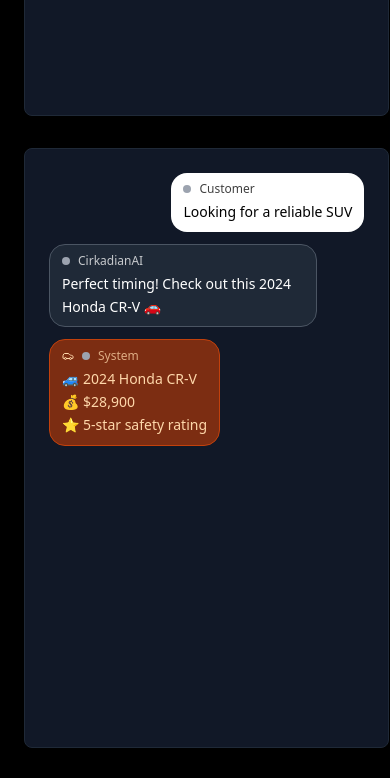
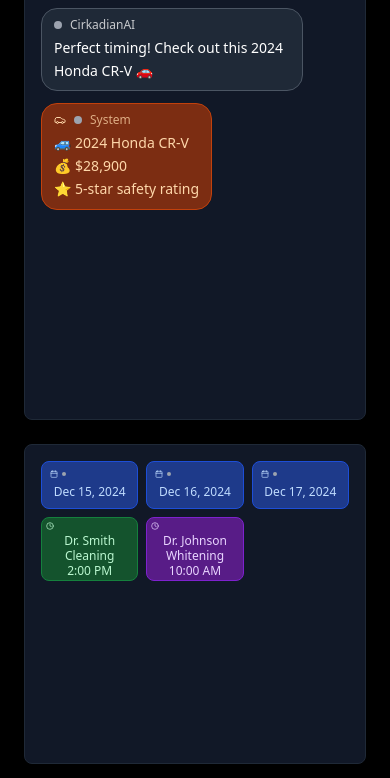
Before and after one commit to gerrybarria/cirkadian-ai-automate, a React (Vite) app: page / in a window 390 px wide. Shown: the part 1780-2558 px from the top of the page. Built offline with nearby package versions, Linux system fonts and the light colour scheme.

Commit message:
Fix: Mobile responsiveness
Adjusted layout for mobile devices.

```diff
--- a/src/components/AnimatedDemos.tsx
+++ b/src/components/AnimatedDemos.tsx
@@ -237,23 +237,23 @@ export const AnimatedDemos = () => {
     const dentistMessages = conversations.dentist.slice(0, visibleMessages.dentist);
 
     return (
-      <div className="grid grid-cols-3 gap-3 h-full">
+      <div className="grid grid-cols-3 gap-2 md:gap-3 h-full">
         {[0, 1, 2].map(col => (
-          <div key={col} className="space-y-3">
+          <div key={col} className="space-y-2 md:space-y-3">
             {[0, 1, 2].map(row => {
               if (row === 0) {
                 // Always show dates (fixed)
                 const dateInfo = dentistDates[col];
                 return (
                   <div key={row}>
-                    <div className="px-3 py-2 rounded-2xl bg-blue-900 text-blue-200 border border-blue-700 h-14 flex flex-col">
-                      <div className="flex items-center gap-2 mb-1">
-                        <Calendar className="w-3 h-3" />
-                        <div className="w-2 h-2 rounded-full bg-gray-400" />
-                        <span className="text-xs opacity-75">Calendar</span>
+                    <div className="px-2 md:px-3 py-2 rounded-lg md:rounded-2xl bg-blue-900 text-blue-200 border border-blue-700 h-12 md:h-14 flex flex-col">
+                      <div className="flex items-center gap-1 md:gap-2 mb-1">
+                        <Calendar className="w-2 h-2 md:w-3 md:h-3" />
+                        <div className="w-1 h-1 md:w-2 md:h-2 rounded-full bg-gray-400" />
+                        <span className="text-xs opacity-75 hidden md:inline">Calendar</span>
                       </div>
                       <div className="flex-1 flex items-center justify-center">
-                        <p className="text-sm text-center leading-tight">{dateInfo.text}</p>
+                        <p className="text-xs md:text-sm text-center leading-tight">{dateInfo.text}</p>
                       </div>
                     </div>
                   </div>
@@ -264,7 +264,7 @@ export const AnimatedDemos = () => {
                   msg.position && msg.position.col === col && msg.position.row === row
                 );
 
-                if (!appointment) return <div key={row} className="h-20" />;
+                if (!appointment) return <div key={row} className="h-16 md:h-20" />;
 
                 let bgColor = "bg-gray-800 text-white border border-gray-700";
 
@@ -285,11 +285,11 @@ export const AnimatedDemos = () => {
 
                 return (
                   <div key={row} className="animate-fade-in">
-                    <div className={`px-2 py-2 rounded-2xl ${bgColor} h-20 flex flex-col overflow-hidden`}>
+                    <div className={`px-1 md:px-2 py-1 md:py-2 rounded-lg md:rounded-2xl ${bgColor} h-16 md:h-20 flex flex-col overflow-hidden`}>
                       <div className="flex items-center gap-1 mb-1">
-                        <Clock className="w-3 h-3 flex-shrink-0" />
-                        <div className="w-1 h-1 rounded-full bg-gray-400 flex-shrink-0" />
-                        <span className="text-xs opacity-75 truncate">Appointment</span>
+                        <Clock className="w-2 h-2 md:w-3 md:h-3 flex-shrink-0" />
+                        <div className="w-1 h-1 rounded-full bg-gray-400 flex-shrink-0 hidden md:block" />
+                        <span className="text-xs opacity-75 truncate hidden md:inline">Appointment</span>
                       </div>
                       <div className="flex-1 flex items-center justify-center overflow-hidden">
                         <p className="text-xs text-center whitespace-pre-line leading-tight overflow-hidden">{appointment.text}</p>
@@ -367,7 +367,7 @@ export const AnimatedDemos = () => {
     <section id="automation-demo" className="px-6 bg-black py-[80px]">
       <div className="max-w-6xl mx-auto">
         <div className="text-center mb-16">
-          <p className="text-gray-400 mb-8 text-5xl font-bold">
+          <p className="text-gray-400 mb-8 text-3xl md:text-5xl font-bold">
             Specialized Solutions for{" "}
             <span className="font-semibold text-white transition-all duration-500 inline-block" key={currentIndustry}>
               {industryTypes[currentIndustry]}
@@ -379,10 +379,10 @@ export const AnimatedDemos = () => {
           </p>
         </div>
 
-        <div className="grid md:grid-cols-2 gap-8 max-w-5xl mx-auto">
+        <div className="grid grid-cols-1 md:grid-cols-2 gap-6 md:gap-8 max-w-5xl mx-auto">
           {demos.map((demo, idx) => (
-            <Card key={demo} className={`bg-gray-900 border-gray-800 p-6 hover:border-gray-600 transition-all duration-300 ${
-              demo === 'scheduling' || demo === 'carSales' ? 'h-[600px]' : 'h-96'
+            <Card key={demo} className={`bg-gray-900 border-gray-800 p-4 md:p-6 hover:border-gray-600 transition-all duration-300 ${
+              demo === 'scheduling' || demo === 'carSales' ? 'h-[500px] md:h-[600px]' : 'h-80 md:h-96'
             }`}>
               <div className="space-y-4 h-full overflow-hidden">
                 {demo === 'dentist' ? (
```
